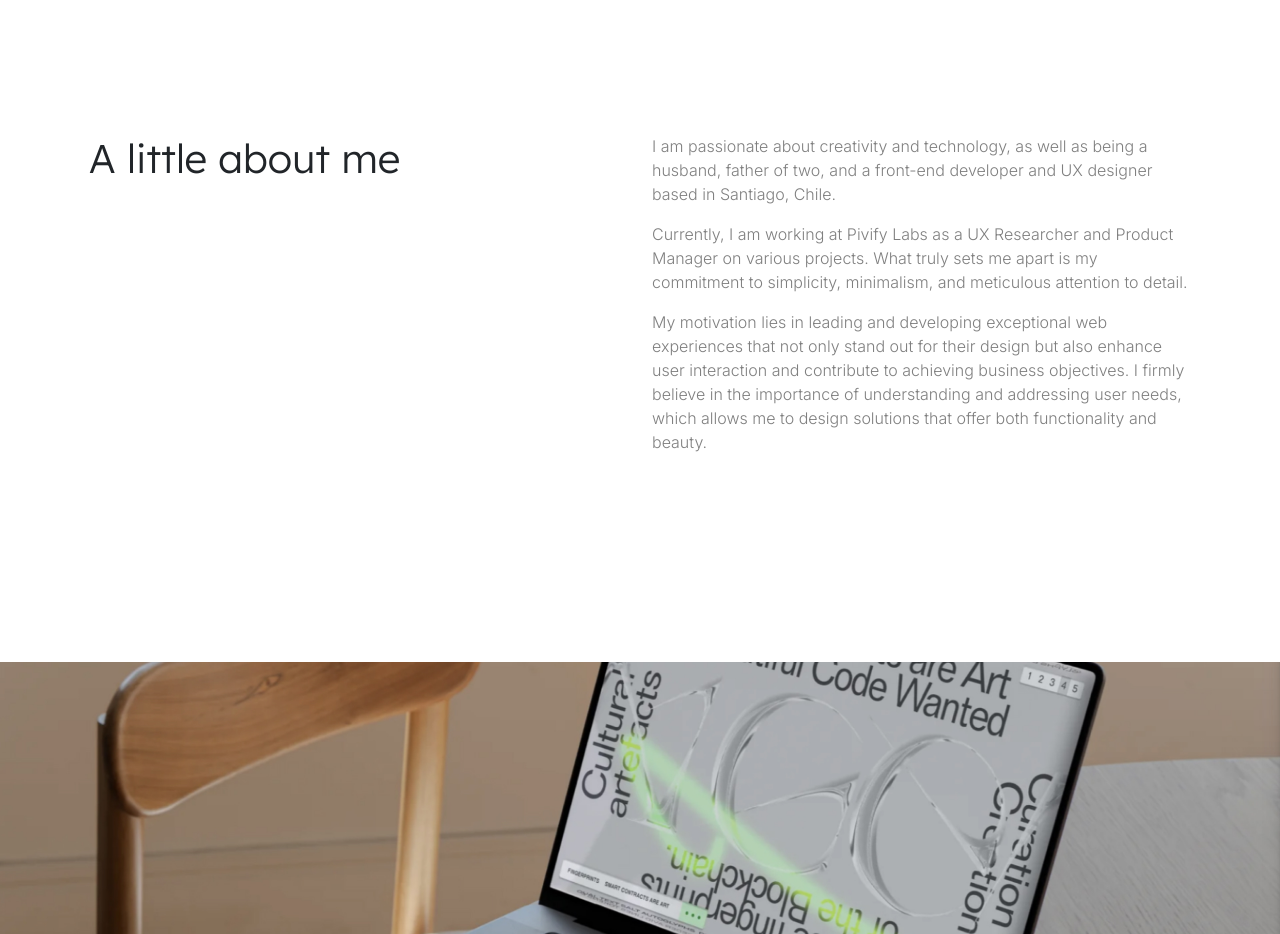
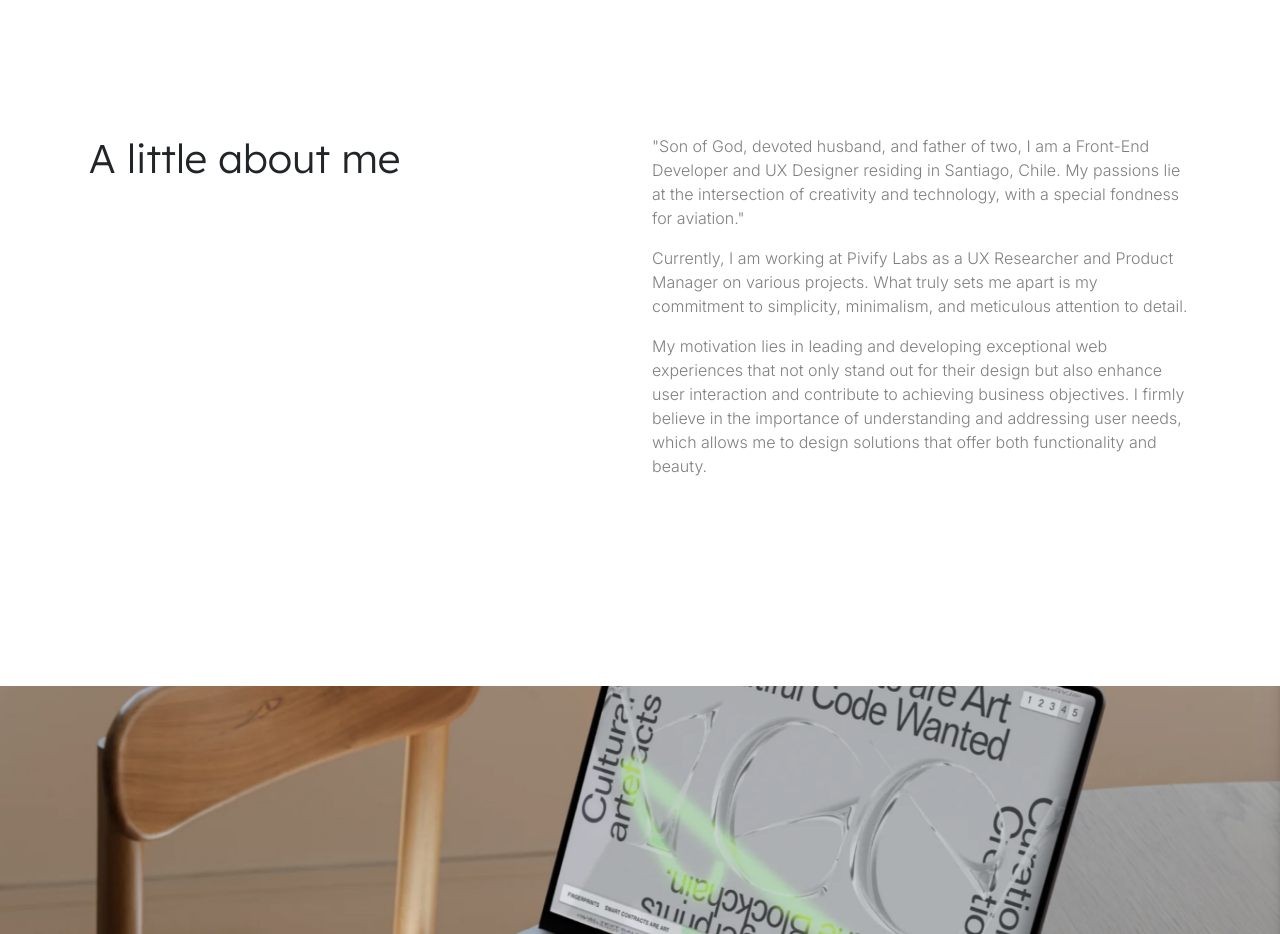
Before and after one commit to samuelmodera/samuelmodera.github.io, a plain HTML site: page index.html in a window 1280 px wide. Shown: the part 780-1714 px from the top of the page. Drawn offline with nearby package versions, Linux system fonts and the light colour scheme.

Commit message:
cambio en el primer parrafo about me

```diff
--- a/index.html
+++ b/index.html
@@ -91,8 +91,8 @@
                     <div class="col-6">
                         <div class="text-black-50 fw-light">
                             <p>
-                                I am passionate about creativity and technology, as well as being a husband, father of two, and a front-end developer
-                                and UX designer based in Santiago, Chile.
+                                "Son of God, devoted husband, and father of two, I am a Front-End Developer and UX Designer residing in Santiago, Chile.
+                                My passions lie at the intersection of creativity and technology, with a special fondness for aviation."
 
                                <p>
                                     Currently, I am working at Pivify Labs as a UX Researcher and Product Manager on various projects. What truly sets me
```
